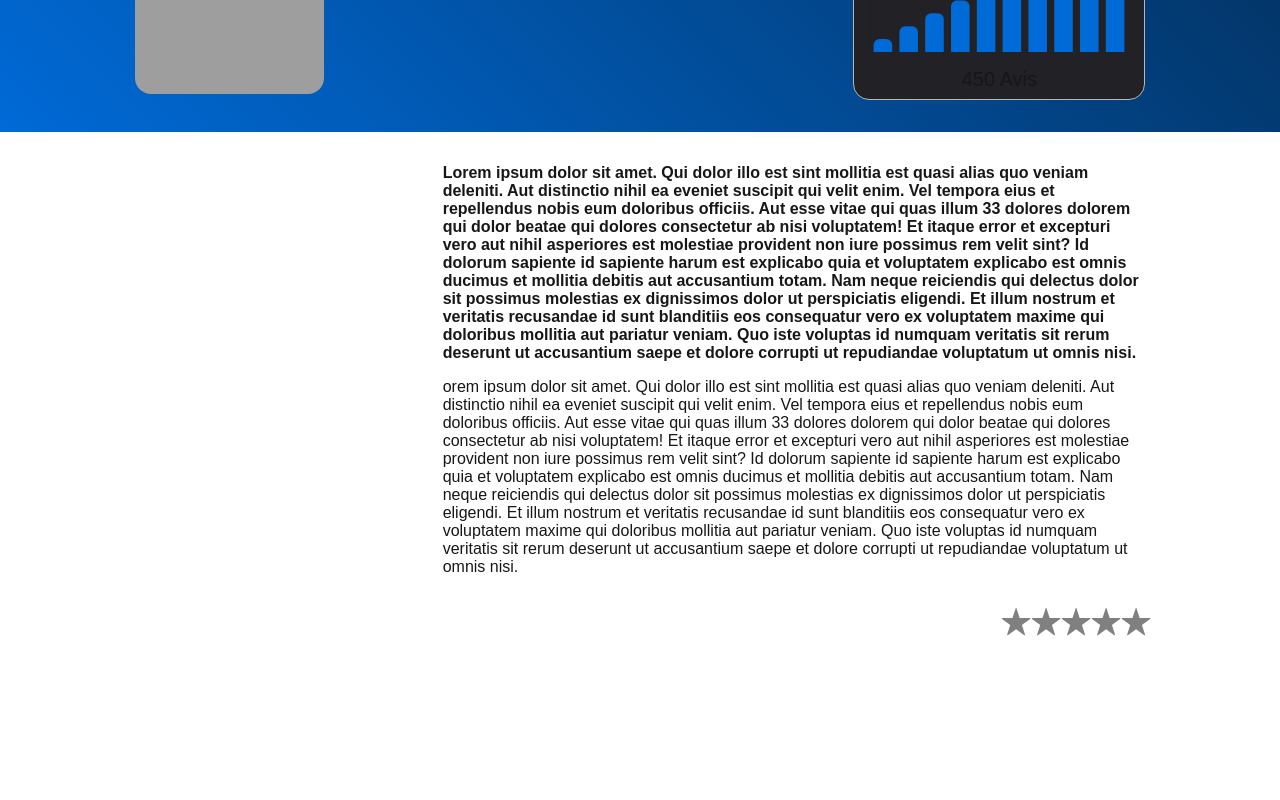
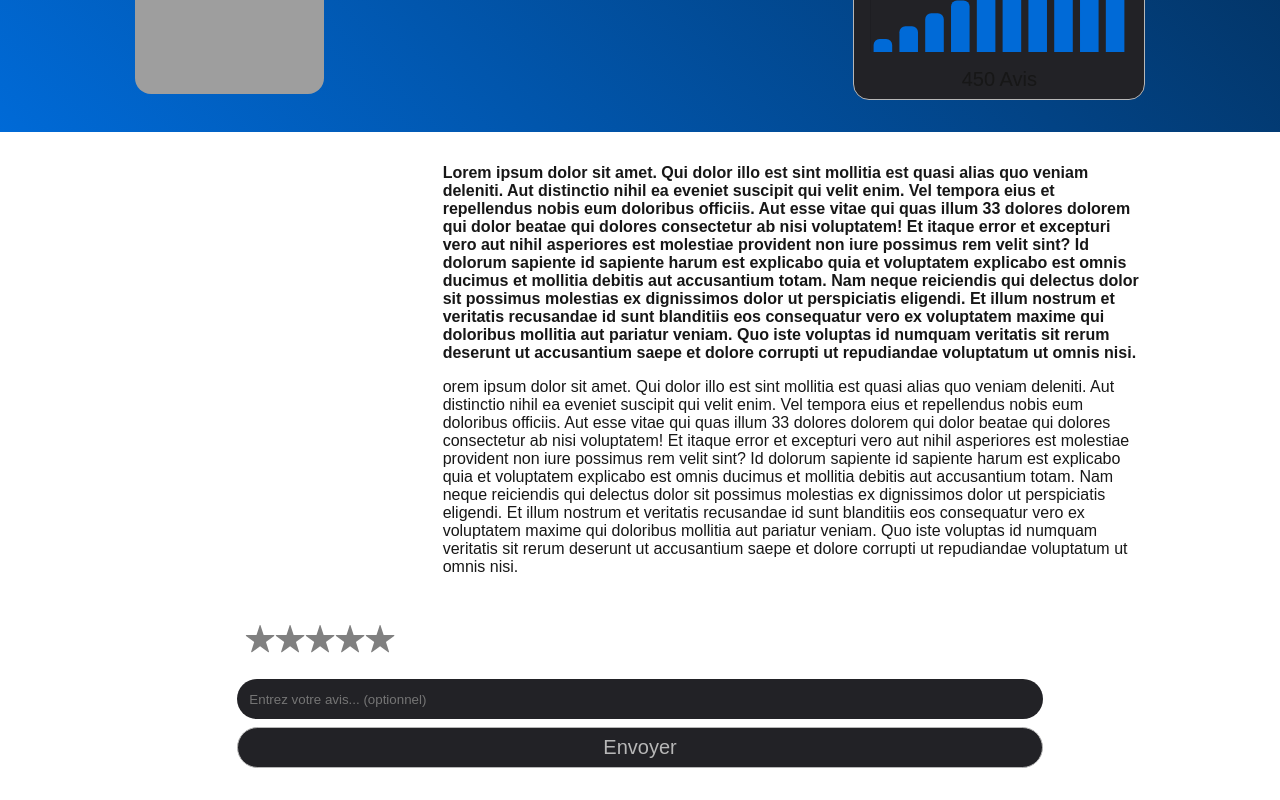
Before and after one commit to PepitoMercurio/PepiGameLog, a Next.js app: page /games/1 in a window 1280 px wide. Shown: the part 266-1066 px from the top of the page. Before the commit the page ends 934 px from the top, so only its background shows below. Built offline with nearby package versions, Linux system fonts and the light colour scheme; grey boxes are pictures that could not be loaded.

Commit message:
rating form

```diff
--- a/src/app/games/[id]/page.js
+++ b/src/app/games/[id]/page.js
@@ -1,6 +1,8 @@
-import StarsInput from "@/components/StarsInput";
+import {StarsInput, StarsViewer} from "@/components/StarsInput";
 import style from "./style.module.scss"
 import BarChart from "@/components/BarChart";
+import Input from "@/components/Input";
+import Button from "@/components/Button";
 
 export const metadata = {
   title: "[NAME] - PepiGamesLog",
@@ -43,7 +45,11 @@ Nam neque reiciendis qui delectus dolor sit possimus molestias ex dignissimos do
 
             <div className={style.game__ratings}>
                 <div className={style.bigline}/>
-                <StarsInput />
+                <form className={style.game__ratings__form}>
+                    <StarsInput />
+                    <Input type="text" placeholder={"Entrez votre avis... (optionnel)"} />
+                    <Button text={"Envoyer"}/>
+                </form>
             </div>
         </div>
     )
--- a/src/app/games/[id]/style.module.scss
+++ b/src/app/games/[id]/style.module.scss
@@ -67,6 +67,13 @@
         grid-template-columns: repeat(12, 1fr);
         gap: 16px;
         margin: 32px;
+
+        &__form {
+            grid-column: 3 / -3;
+            display: flex;
+            flex-direction: column;
+            gap: 8px;
+        }
     }
 
 }
--- a/src/components/StarsInput/index.js
+++ b/src/components/StarsInput/index.js
@@ -25,4 +25,22 @@ const StarsInput = () => {
     );
 };
 
-export default StarsInput;
+const StarsViewer = ({value}) => {
+    return (
+        <div className={style.stars}>
+            {Array.from({ length: 5 }, (_, index) => (
+                <img
+                    key={index}
+                    className={` ${value > index ? style.stars__star__selected : style.stars__star}`}
+                    src="/assets/icons/star.svg"
+                    alt="star"
+                />
+            ))}
+        </div>
+    )
+}
+
+export {
+    StarsInput,
+    StarsViewer
+};
--- a/src/components/StarsInput/stars-input.module.scss
+++ b/src/components/StarsInput/stars-input.module.scss
@@ -2,6 +2,7 @@
     display: flex;
     flex-wrap: nowrap;
     align-items: center;
+    padding: 0 8px;
 
     &__star {
         filter: brightness(1) contrast(0);
```
